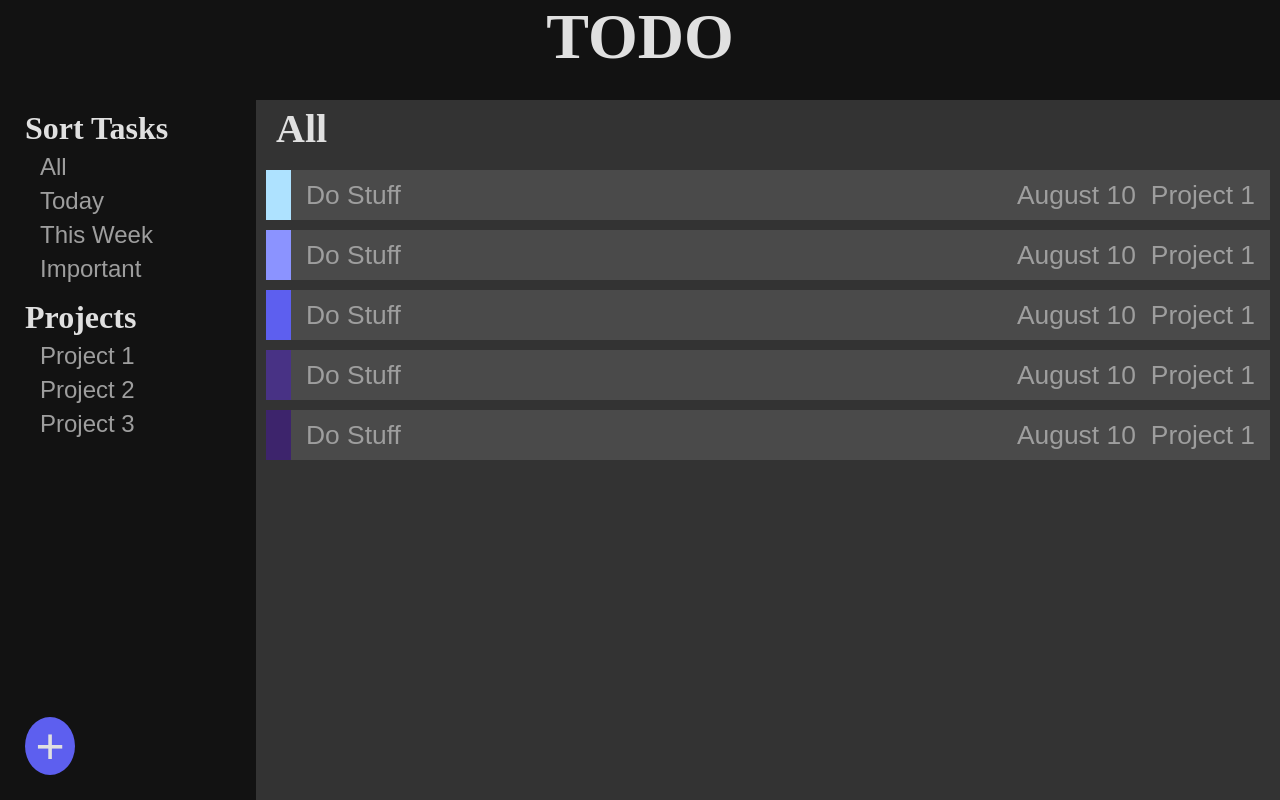
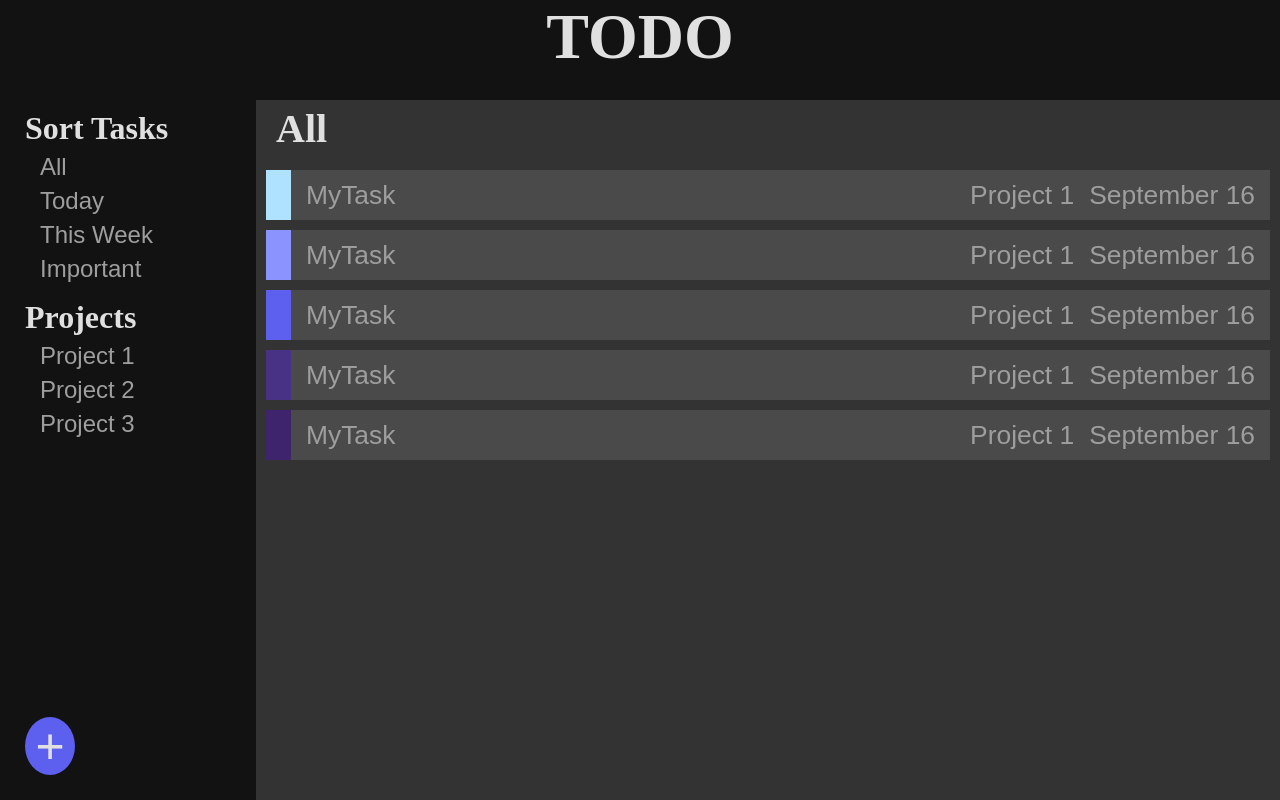
Before and after one commit to devchap8/Todo-List, a website built with webpack: page src/template.html in a window 1280 px wide. Built offline with nearby package versions, Linux system fonts and the light colour scheme.

Commit message:
Write displayTask function

```diff
--- a/src/domManager.js
+++ b/src/domManager.js
@@ -1,25 +1,23 @@
-/*
-Display Task function
+const taskDisplay = document.querySelector(".taskDisplay");
 
-top of module - querySelect taskDisplay
+const displayTask = (task) => {
+    const newTask = document.createElement("button");
+    newTask.classList.add(`prio${task.priority}`);
+    newTask.classList.add("task");
+    const taskTitle = document.createElement("span");
+    taskTitle.classList.add("taskTitle");
+    taskTitle.innerHTML = task.name;
+    const taskDate = document.createElement("span");
+    taskDate.classList.add("taskDate");
+    taskDate.innerHTML = task.date;
+    const taskProject = document.createElement("span");
+    taskProject.classList.add("taskProject");
+    taskProject.innerHTML = task.project;
+    newTask.appendChild(taskTitle);
+    newTask.appendChild(taskProject);
+    newTask.appendChild(taskDate);
+    taskDisplay.appendChild(newTask);
+}
 
-takes 1 input - task
-
-make a new button
-    add to button classList: "prio" + priority number
-    add to button classList: task
-
-make a span with class taskTitle
-    span.innerHTML = task.name
-
-make a span with class classDate
-    span.innerHTML = task.date
-
-make a span with class taskProject
-    span.innerHTML = task.project
-
-append the spans to the button then append the button to taskDisplay
-
-*/
-
-import { TaskState } from "./taskState"; // temporary so I can display classes manually before adding the button functionality
+const DomManager = {displayTask};
+export {DomManager};
--- a/src/index.js
+++ b/src/index.js
@@ -1,5 +1,14 @@
 import "./style.css";
 import {TaskState} from "./taskState.js";
+import { DomManager } from "./domManager.js";
 
-TaskState.makeTask("MyTask", "September 16", "This is the description", 3);
+TaskState.makeTask("MyTask", "September 16", "This is the description", 1, "Project 1");
+TaskState.makeTask("MyTask", "September 16", "This is the description", 2, "Project 1");
+TaskState.makeTask("MyTask", "September 16", "This is the description", 3, "Project 1");
+TaskState.makeTask("MyTask", "September 16", "This is the description", 4, "Project 1");
+TaskState.makeTask("MyTask", "September 16", "This is the description", 5, "Project 1");
 console.log(TaskState.getTaskList());
+
+for(const task of TaskState.getTaskList()) {
+    DomManager.displayTask(task);
+}
--- a/src/style.css
+++ b/src/style.css
@@ -140,7 +140,11 @@ body {
     border-left: 25px solid;
 }
 
-.taskDate {
+/* .taskDate {
+    margin-left: auto;
+} */
+
+.taskProject {
     margin-left: auto;
 }
 
--- a/src/taskState.js
+++ b/src/taskState.js
@@ -16,8 +16,8 @@ class Task {
     }
 }
 
-const makeTask = (name, date, description, priority) => {
-    const myTask = new Task(name, date, description, priority);
+const makeTask = (name, date, description, priority, project) => {
+    const myTask = new Task(name, date, description, priority, project);
     taskList.push(myTask);
 }
 
--- a/src/template.html
+++ b/src/template.html
@@ -25,31 +25,7 @@
         <div class="homepageMain">
             <div class="homepageMainTitle">All</div>
             <div class="taskDisplay">
-                <button class="task prio1">
-                    <span class="taskTitle">Do Stuff</span>
-                    <span class="taskDate">August 10</span>
-                    <span class="taskProject">Project 1</span>
-                </button>
-                <button class="task prio2">
-                    <span class="taskTitle">Do Stuff</span>
-                    <span class="taskDate">August 10</span>
-                    <span class="taskProject">Project 1</span>
-                </button>
-                <button class="task prio3">
-                    <span class="taskTitle">Do Stuff</span>
-                    <span class="taskDate">August 10</span>
-                    <span class="taskProject">Project 1</span>
-                </button>
-                <button class="task prio4">
-                    <span class="taskTitle">Do Stuff</span>
-                    <span class="taskDate">August 10</span>
-                    <span class="taskProject">Project 1</span>
-                </button>
-                <button class="task prio5">
-                    <span class="taskTitle">Do Stuff</span>
-                    <span class="taskDate">August 10</span>
-                    <span class="taskProject">Project 1</span>
-                </button>
+
             </div>
         </div>
     </div>
```
